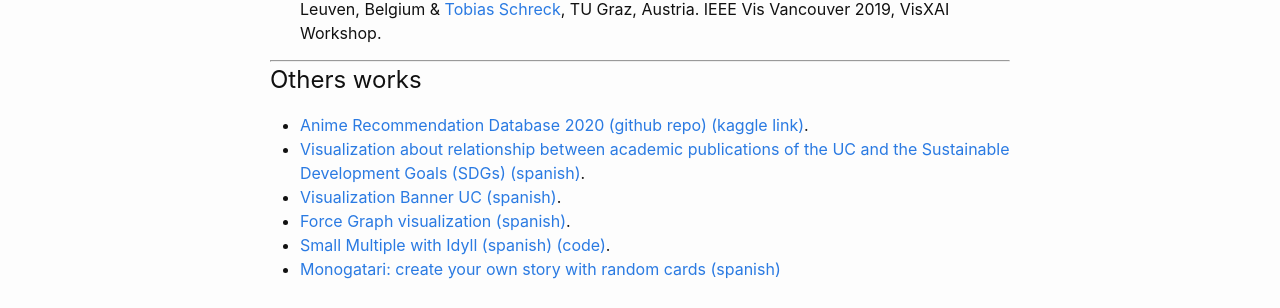
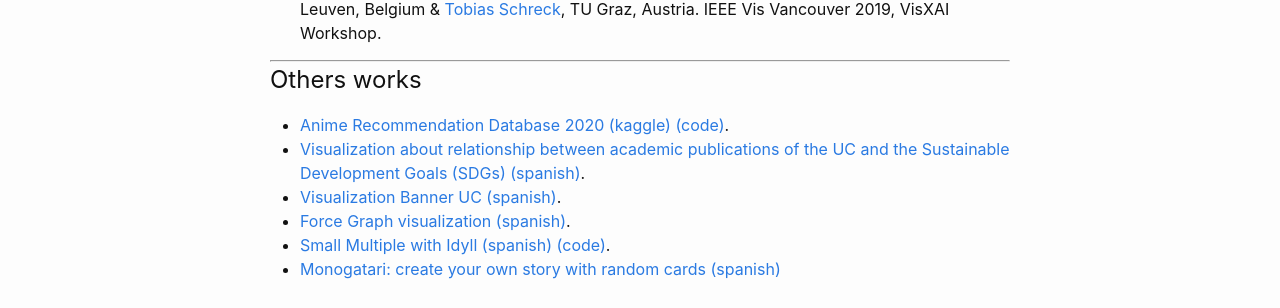
Before and after one commit to Hernan4444/hernan4444.github.io, a Jekyll site: the page built from index.md, in a window 1280 px wide. Shown: the part 997-1305 px from the top of the page. Built offline with Jekyll 4.4.1, drawn with Linux system fonts in a browser that asks for light colours.

Commit message:
Update index.md

```diff
--- a/index.md
+++ b/index.md
@@ -37,7 +37,7 @@ Information Visualization, Applications of Data Mining & Machine Learning
 
 ## Others works
 
-- [Anime Recommendation Database 2020 (github repo)][anime github repo] [(kaggle link)][kaggle anime link].
+- [Anime Recommendation Database 2020 (kaggle)][kaggle anime link] [(code)][anime github repo].
 - [Visualization about relationship between academic publications of the UC and the Sustainable Development Goals (SDGs) (spanish)][sustentabilidad_uc].
 - [Visualization Banner UC (spanish)][vis_banner].
 - [Force Graph visualization (spanish)][force-graph].
```
